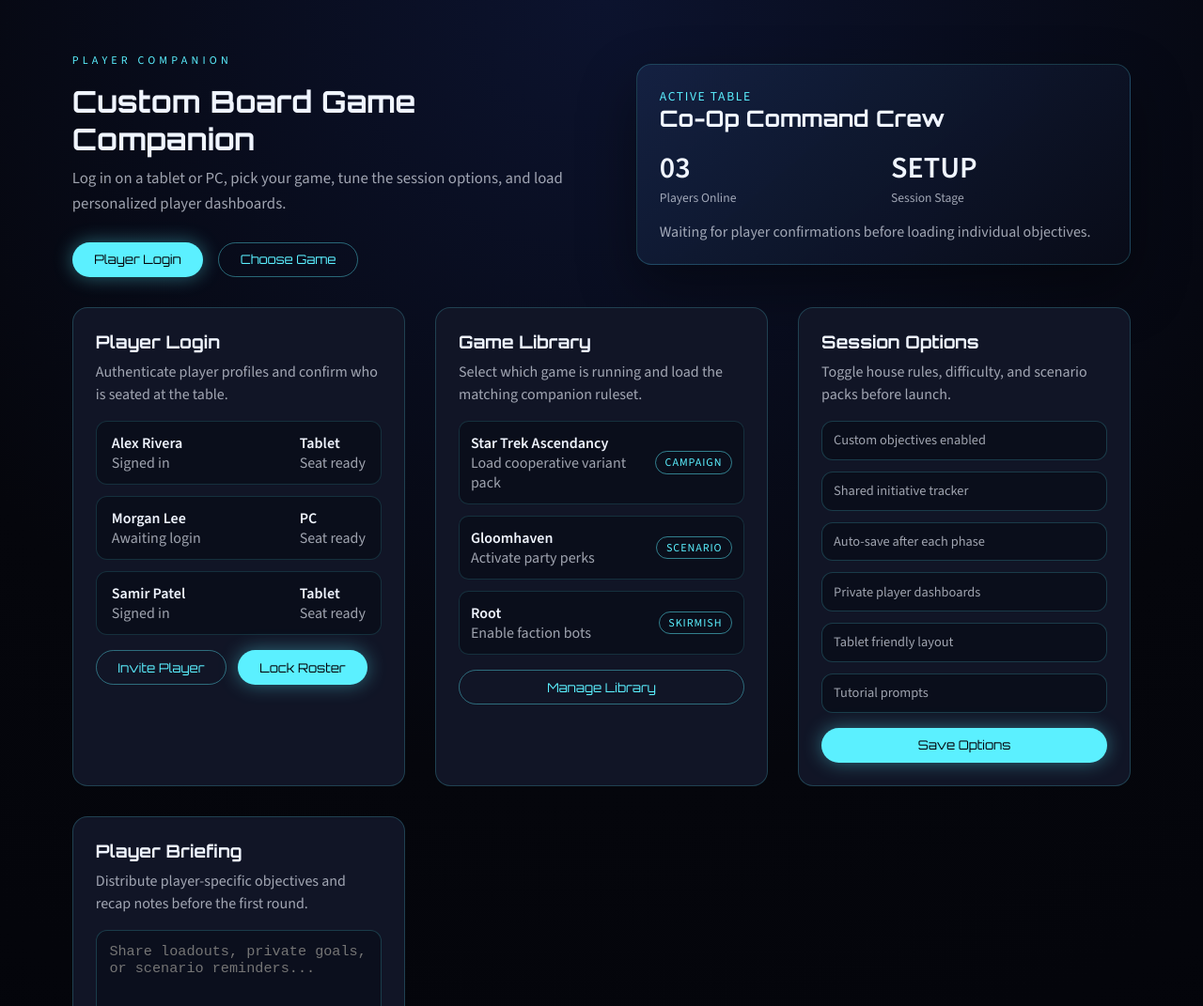
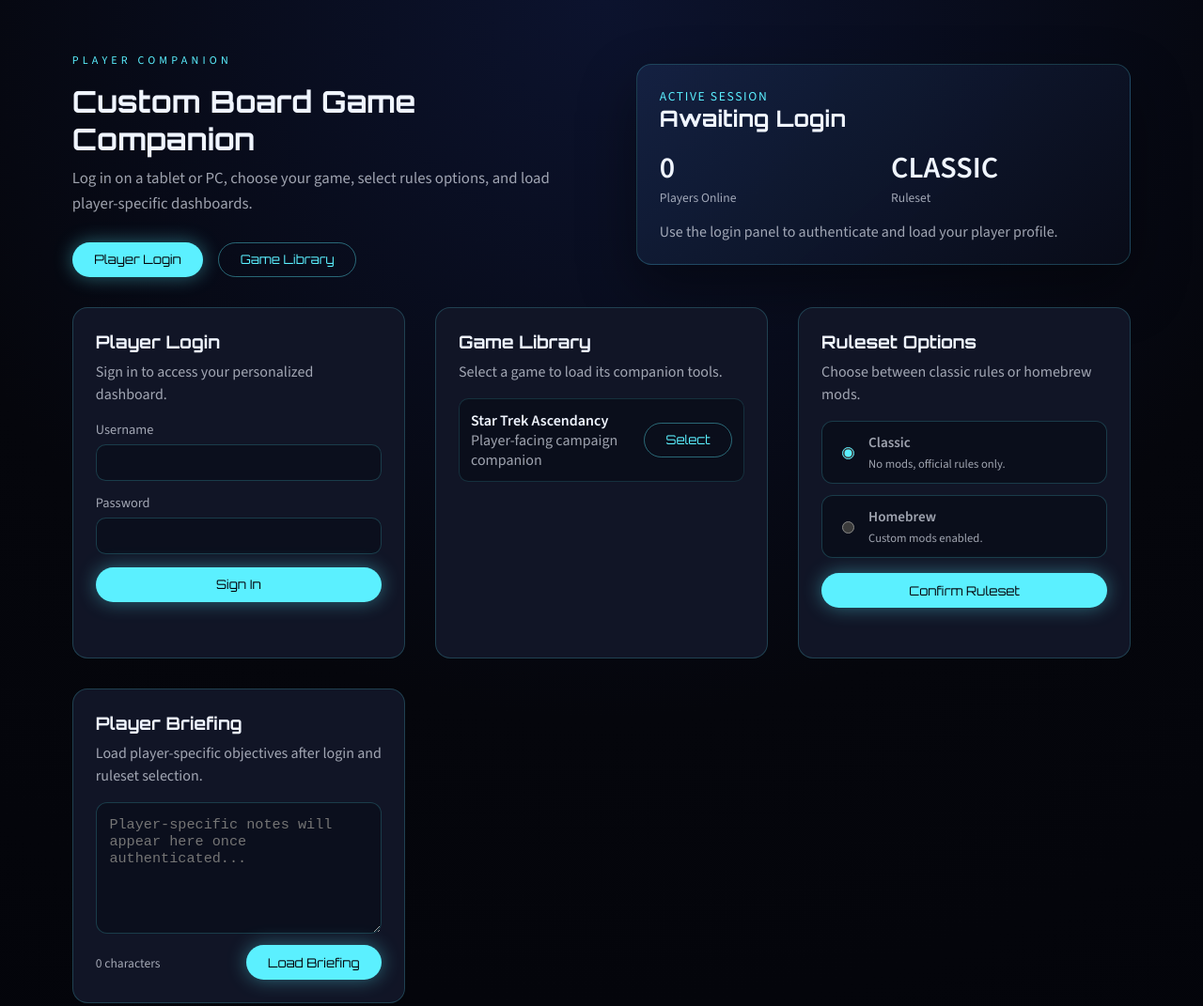
Before and after one commit to USNuke/STT, a plain HTML site: page index.html in a window 1280 px wide. Shown: the top 1071 px of the page at 94% size. Drawn offline with nearby package versions, Linux system fonts and the light colour scheme.

Commit message:
Implement login and ruleset selection

```diff
--- a/app.js
+++ b/app.js
@@ -1,151 +1,165 @@
-const profiles = [
-  {
-    name: "Alex Rivera",
-    status: "Signed in",
-    device: "Tablet",
-  },
-  {
-    name: "Morgan Lee",
-    status: "Awaiting login",
-    device: "PC",
-  },
-  {
-    name: "Samir Patel",
-    status: "Signed in",
-    device: "Tablet",
-  },
-];
+const VALID_USERNAME = "dinq";
+const VALID_PASSWORD = "life";
 
-const games = [
-  {
-    title: "Star Trek Ascendancy",
-    tag: "Campaign",
-    detail: "Load cooperative variant pack",
-  },
-  {
-    title: "Gloomhaven",
-    tag: "Scenario",
-    detail: "Activate party perks",
-  },
-  {
-    title: "Root",
-    tag: "Skirmish",
-    detail: "Enable faction bots",
-  },
-];
-
-const sessionOptions = [
-  "Custom objectives enabled",
-  "Shared initiative tracker",
-  "Auto-save after each phase",
-  "Private player dashboards",
-  "Tablet friendly layout",
-  "Tutorial prompts",
-];
+const state = {
+  loggedIn: false,
+  selectedGame: null,
+  ruleset: "classic",
+  playersOnline: 0,
+};
 
 function initializeApp() {
-  const profileList = document.getElementById("profile-list");
-  const gameList = document.getElementById("game-list");
-  const optionGrid = document.getElementById("option-grid");
+  const sessionTitle = document.getElementById("session-title");
+  const playerCount = document.getElementById("player-count");
+  const rulesetValue = document.getElementById("ruleset");
+  const sessionNote = document.getElementById("session-note");
+  const loginForm = document.getElementById("login-form");
+  const loginUsername = document.getElementById("login-username");
+  const loginPassword = document.getElementById("login-password");
+  const loginFeedback = document.getElementById("login-feedback");
+  const gameFeedback = document.getElementById("game-feedback");
+  const selectAscendancy = document.getElementById("select-ascendancy");
+  const rulesetOptions = document.getElementById("ruleset-options");
+  const confirmRuleset = document.getElementById("confirm-ruleset");
   const notesInput = document.getElementById("session-notes");
   const noteCount = document.getElementById("note-count");
-  const sessionNote = document.getElementById("session-note");
+  const loadBriefing = document.getElementById("load-briefing");
 
-  if (!profileList || !gameList || !optionGrid || !notesInput || !noteCount || !sessionNote) {
+  if (
+    !sessionTitle ||
+    !playerCount ||
+    !rulesetValue ||
+    !sessionNote ||
+    !loginForm ||
+    !loginUsername ||
+    !loginPassword ||
+    !loginFeedback ||
+    !gameFeedback ||
+    !selectAscendancy ||
+    !rulesetOptions ||
+    !confirmRuleset ||
+    !notesInput ||
+    !noteCount ||
+    !loadBriefing
+  ) {
     return;
   }
 
-  function renderProfiles() {
-    profileList.innerHTML = "";
-    profiles.forEach((profile) => {
-      const card = document.createElement("div");
-      card.className = "profile-card";
-      card.innerHTML = `
-        <div>
-          <strong>${profile.name}</strong>
-          <p>${profile.status}</p>
-        </div>
-        <div>
-          <span>${profile.device}</span>
-          <p>Seat ready</p>
-        </div>
-      `;
-      profileList.appendChild(card);
-    });
+  function updateStatus() {
+    sessionTitle.textContent = state.selectedGame ?? "Awaiting Login";
+    playerCount.textContent = String(state.playersOnline);
+    rulesetValue.textContent = state.ruleset === "homebrew" ? "HOME" : "CLASSIC";
   }
 
-  function renderGames() {
-    gameList.innerHTML = "";
-    games.forEach((game) => {
-      const item = document.createElement("li");
-      item.className = "game-card";
-      item.innerHTML = `
-        <div>
-          <strong>${game.title}</strong>
-          <p>${game.detail}</p>
-        </div>
-        <span class="tag">${game.tag}</span>
-      `;
-      gameList.appendChild(item);
-    });
+  function updateSessionNote(message, tone = "info") {
+    sessionNote.textContent = message;
+    sessionNote.dataset.tone = tone;
   }
 
-  function renderOptions() {
-    optionGrid.innerHTML = "";
-    sessionOptions.forEach((option) => {
-      const chip = document.createElement("div");
-      chip.className = "option-chip";
-      chip.textContent = option;
-      optionGrid.appendChild(chip);
-    });
+  function setLoginFeedback(message, tone = "info") {
+    loginFeedback.textContent = message;
+    loginFeedback.dataset.tone = tone;
+  }
+
+  function setGameFeedback(message, tone = "info") {
+    gameFeedback.textContent = message;
+    gameFeedback.dataset.tone = tone;
   }
 
   function updateNoteCount() {
-    const count = notesInput.value.length;
-    noteCount.textContent = `${count} characters`;
+    noteCount.textContent = `${notesInput.value.length} characters`;
   }
 
-  function updateSessionNote(message) {
-    sessionNote.textContent = message;
+  function handleLogin(event) {
+    event.preventDefault();
+    const username = loginUsername.value.trim();
+    const password = loginPassword.value;
+
+    if (username === VALID_USERNAME && password === VALID_PASSWORD) {
+      state.loggedIn = true;
+      state.playersOnline = 1;
+      setLoginFeedback("Login confirmed. Player profile loaded.", "success");
+      updateSessionNote("Login complete. Select Star Trek Ascendancy to continue.", "success");
+    } else {
+      state.loggedIn = false;
+      state.playersOnline = 0;
+      setLoginFeedback("Login failed. Check username and password.", "error");
+      updateSessionNote("Login required to load player-specific data.", "error");
+    }
+    updateStatus();
   }
 
-  function wireActions() {
-    document.getElementById("player-login")?.addEventListener("click", () => {
-      updateSessionNote("Login window opened. Prompting players to authenticate.");
-    });
+  function selectGame() {
+    if (!state.loggedIn) {
+      setGameFeedback("Please log in before selecting a game.", "error");
+      updateSessionNote("Authentication required before game selection.", "error");
+      return;
+    }
 
-    document.getElementById("choose-game")?.addEventListener("click", () => {
-      updateSessionNote("Select a game to load player dashboards and scenario data.");
-    });
-
-    document.getElementById("invite-player")?.addEventListener("click", () => {
-      updateSessionNote("Invite sent. Waiting for another player to join.");
-    });
-
-    document.getElementById("lock-roster")?.addEventListener("click", () => {
-      updateSessionNote("Roster locked. Loading player-specific information.");
-    });
-
-    document.getElementById("manage-library")?.addEventListener("click", () => {
-      updateSessionNote("Library manager opened. Add or remove games as needed.");
-    });
-
-    document.getElementById("save-options")?.addEventListener("click", () => {
-      updateSessionNote("Session options saved. Ready to launch player views.");
-    });
-
-    document.getElementById("send-briefing")?.addEventListener("click", () => {
-      updateSessionNote("Player briefing delivered to all connected devices.");
-    });
-
-    notesInput.addEventListener("input", updateNoteCount);
+    state.selectedGame = "Star Trek Ascendancy";
+    setGameFeedback("Star Trek Ascendancy selected. Choose Classic or Homebrew.", "success");
+    updateSessionNote("Game selected. Confirm ruleset to load session options.", "info");
+    updateStatus();
   }
 
-  renderProfiles();
-  renderGames();
-  renderOptions();
+  function confirmRulesetSelection() {
+    if (!state.selectedGame) {
+      updateSessionNote("Select a game before confirming a ruleset.", "error");
+      return;
+    }
+
+    const selected = rulesetOptions.querySelector("input[name='ruleset']:checked");
+    if (!selected) {
+      updateSessionNote("Choose Classic or Homebrew to continue.", "error");
+      return;
+    }
+
+    state.ruleset = selected.value;
+    updateStatus();
+
+    if (state.ruleset === "homebrew") {
+      updateSessionNote(
+        "Homebrew enabled. Custom mods will load with player dashboards.",
+        "success"
+      );
+    } else {
+      updateSessionNote("Classic rules confirmed. No mods applied.", "success");
+    }
+  }
+
+  function loadBriefingNotes() {
+    if (!state.loggedIn || !state.selectedGame) {
+      updateSessionNote("Login and select a game before loading briefings.", "error");
+      return;
+    }
+
+    const briefing =
+      state.ruleset === "homebrew"
+        ? "Homebrew briefing loaded. Review custom objectives and mod notes."
+        : "Classic briefing loaded. Follow official objectives and mission timing.";
+
+    notesInput.removeAttribute("readonly");
+    notesInput.value = briefing;
+    updateNoteCount();
+    updateSessionNote("Player briefing loaded.", "success");
+  }
+
+  document.getElementById("player-login")?.addEventListener("click", () => {
+    loginUsername.focus();
+  });
+
+  document.getElementById("open-library")?.addEventListener("click", () => {
+    selectAscendancy.scrollIntoView({ behavior: "smooth", block: "center" });
+  });
+
+  loginForm.addEventListener("submit", handleLogin);
+  selectAscendancy.addEventListener("click", selectGame);
+  confirmRuleset.addEventListener("click", confirmRulesetSelection);
+  loadBriefing.addEventListener("click", loadBriefingNotes);
+  notesInput.addEventListener("input", updateNoteCount);
+
+  updateStatus();
   updateNoteCount();
-  wireActions();
 }
 
 if (document.readyState === "loading") {
--- a/index.html
+++ b/index.html
@@ -18,30 +18,30 @@
         <p class="hero__eyebrow">Player Companion</p>
         <h1>Custom Board Game Companion</h1>
         <p class="hero__subtitle">
-          Log in on a tablet or PC, pick your game, tune the session options, and load personalized player
+          Log in on a tablet or PC, choose your game, select rules options, and load player-specific
           dashboards.
         </p>
         <div class="hero__actions">
           <button class="primary" type="button" id="player-login">Player Login</button>
-          <button class="ghost" type="button" id="choose-game">Choose Game</button>
+          <button class="ghost" type="button" id="open-library">Game Library</button>
         </div>
       </div>
       <div class="hero__panel">
         <div class="status-card">
-          <p class="status-card__label">Active Table</p>
-          <h2>Co-Op Command Crew</h2>
+          <p class="status-card__label">Active Session</p>
+          <h2 id="session-title">Awaiting Login</h2>
           <div class="status-grid">
             <div>
-              <span class="status-card__value" id="player-count">03</span>
+              <span class="status-card__value" id="player-count">0</span>
               <span class="status-card__meta">Players Online</span>
             </div>
             <div>
-              <span class="status-card__value" id="session-stage">SETUP</span>
-              <span class="status-card__meta">Session Stage</span>
+              <span class="status-card__value" id="ruleset">-</span>
+              <span class="status-card__meta">Ruleset</span>
             </div>
           </div>
           <p class="status-card__note" id="session-note">
-            Waiting for player confirmations before loading individual objectives.
+            Use the login panel to authenticate and load your player profile.
           </p>
         </div>
       </div>
@@ -52,46 +52,82 @@
         <article class="panel">
           <header>
             <h3>Player Login</h3>
-            <p>Authenticate player profiles and confirm who is seated at the table.</p>
+            <p>Sign in to access your personalized dashboard.</p>
           </header>
-          <div class="profile-list" id="profile-list"></div>
-          <div class="resource-actions">
-            <button type="button" class="ghost" id="invite-player">Invite Player</button>
-            <button type="button" class="primary" id="lock-roster">Lock Roster</button>
-          </div>
+          <form class="login-form" id="login-form">
+            <label class="field">
+              <span>Username</span>
+              <input id="login-username" name="username" autocomplete="username" />
+            </label>
+            <label class="field">
+              <span>Password</span>
+              <input
+                id="login-password"
+                name="password"
+                type="password"
+                autocomplete="current-password"
+              />
+            </label>
+            <button type="submit" class="primary">Sign In</button>
+          </form>
+          <p class="feedback" id="login-feedback" aria-live="polite"></p>
         </article>
 
         <article class="panel">
           <header>
             <h3>Game Library</h3>
-            <p>Select which game is running and load the matching companion ruleset.</p>
+            <p>Select a game to load its companion tools.</p>
           </header>
-          <ul class="list" id="game-list"></ul>
-          <button type="button" class="ghost" id="manage-library">Manage Library</button>
+          <ul class="list" id="game-list">
+            <li class="game-card">
+              <div>
+                <strong>Star Trek Ascendancy</strong>
+                <p>Player-facing campaign companion</p>
+              </div>
+              <button type="button" class="ghost" id="select-ascendancy">Select</button>
+            </li>
+          </ul>
+          <p class="feedback" id="game-feedback" aria-live="polite"></p>
         </article>
 
         <article class="panel">
           <header>
-            <h3>Session Options</h3>
-            <p>Toggle house rules, difficulty, and scenario packs before launch.</p>
+            <h3>Ruleset Options</h3>
+            <p>Choose between classic rules or homebrew mods.</p>
           </header>
-          <div class="option-grid" id="option-grid"></div>
-          <button type="button" class="primary" id="save-options">Save Options</button>
+          <div class="option-stack" id="ruleset-options">
+            <label class="radio-card">
+              <input type="radio" name="ruleset" value="classic" checked />
+              <span>
+                <strong>Classic</strong>
+                <small>No mods, official rules only.</small>
+              </span>
+            </label>
+            <label class="radio-card">
+              <input type="radio" name="ruleset" value="homebrew" />
+              <span>
+                <strong>Homebrew</strong>
+                <small>Custom mods enabled.</small>
+              </span>
+            </label>
+          </div>
+          <button type="button" class="primary" id="confirm-ruleset">Confirm Ruleset</button>
         </article>
 
         <article class="panel">
           <header>
             <h3>Player Briefing</h3>
-            <p>Distribute player-specific objectives and recap notes before the first round.</p>
+            <p>Load player-specific objectives after login and ruleset selection.</p>
           </header>
           <div class="notes">
             <textarea
               id="session-notes"
-              placeholder="Share loadouts, private goals, or scenario reminders..."
+              placeholder="Player-specific notes will appear here once authenticated..."
+              readonly
             ></textarea>
             <div class="notes__footer">
               <span id="note-count">0 characters</span>
-              <button type="button" class="primary" id="send-briefing">Send Briefing</button>
+              <button type="button" class="primary" id="load-briefing">Load Briefing</button>
             </div>
           </div>
         </article>
--- a/styles.css
+++ b/styles.css
@@ -8,6 +8,8 @@
   --panel: #111526;
   --panel-border: rgba(91, 240, 255, 0.2);
   --muted: rgba(240, 245, 255, 0.65);
+  --success: #3ce8b7;
+  --error: #ff7a7a;
 }
 
 * {
@@ -133,24 +135,6 @@ main {
   line-height: 1.5;
 }
 
-.profile-list {
-  display: grid;
-  gap: 0.75rem;
-}
-
-.profile-card {
-  display: flex;
-  justify-content: space-between;
-  padding: 0.75rem 1rem;
-  border-radius: 0.75rem;
-  background: rgba(7, 10, 20, 0.6);
-  border: 1px solid rgba(91, 240, 255, 0.15);
-}
-
-.profile-card span {
-  font-weight: 600;
-}
-
 .list {
   list-style: none;
   padding: 0;
@@ -170,37 +154,66 @@ main {
   align-items: center;
 }
 
-.tag {
-  display: inline-flex;
-  align-items: center;
-  padding: 0.2rem 0.6rem;
-  border-radius: 999px;
-  border: 1px solid rgba(91, 240, 255, 0.5);
-  color: var(--accent);
-  font-size: 0.75rem;
-  text-transform: uppercase;
-  letter-spacing: 0.08em;
+.option-stack {
+  display: grid;
+  gap: 0.75rem;
 }
 
-.option-grid {
-  display: grid;
+.radio-card {
+  display: flex;
   gap: 0.75rem;
-  grid-template-columns: repeat(auto-fit, minmax(160px, 1fr));
-}
-
-.option-chip {
-  padding: 0.65rem 0.75rem;
+  align-items: center;
+  padding: 0.75rem 1rem;
   border-radius: 0.75rem;
   border: 1px solid rgba(91, 240, 255, 0.2);
   background: rgba(7, 10, 20, 0.6);
   color: var(--muted);
-  font-size: 0.9rem;
+  font-size: 0.95rem;
 }
 
-.resource-actions {
-  display: flex;
-  gap: 0.75rem;
-  flex-wrap: wrap;
+.radio-card input {
+  accent-color: var(--accent);
+}
+
+.radio-card small {
+  display: block;
+  color: var(--muted);
+  margin-top: 0.25rem;
+}
+
+.login-form {
+  display: grid;
+  gap: 0.85rem;
+}
+
+.field {
+  display: grid;
+  gap: 0.35rem;
+  font-size: 0.9rem;
+  color: var(--muted);
+}
+
+.field input {
+  border-radius: 0.65rem;
+  border: 1px solid rgba(91, 240, 255, 0.2);
+  background: rgba(7, 10, 20, 0.5);
+  color: #f0f5ff;
+  padding: 0.65rem 0.75rem;
+  font-size: 0.95rem;
+}
+
+.feedback {
+  min-height: 1.2rem;
+  font-size: 0.85rem;
+  color: var(--muted);
+}
+
+.feedback[data-tone="success"] {
+  color: var(--success);
+}
+
+.feedback[data-tone="error"] {
+  color: var(--error);
 }
 
 .notes {
```
